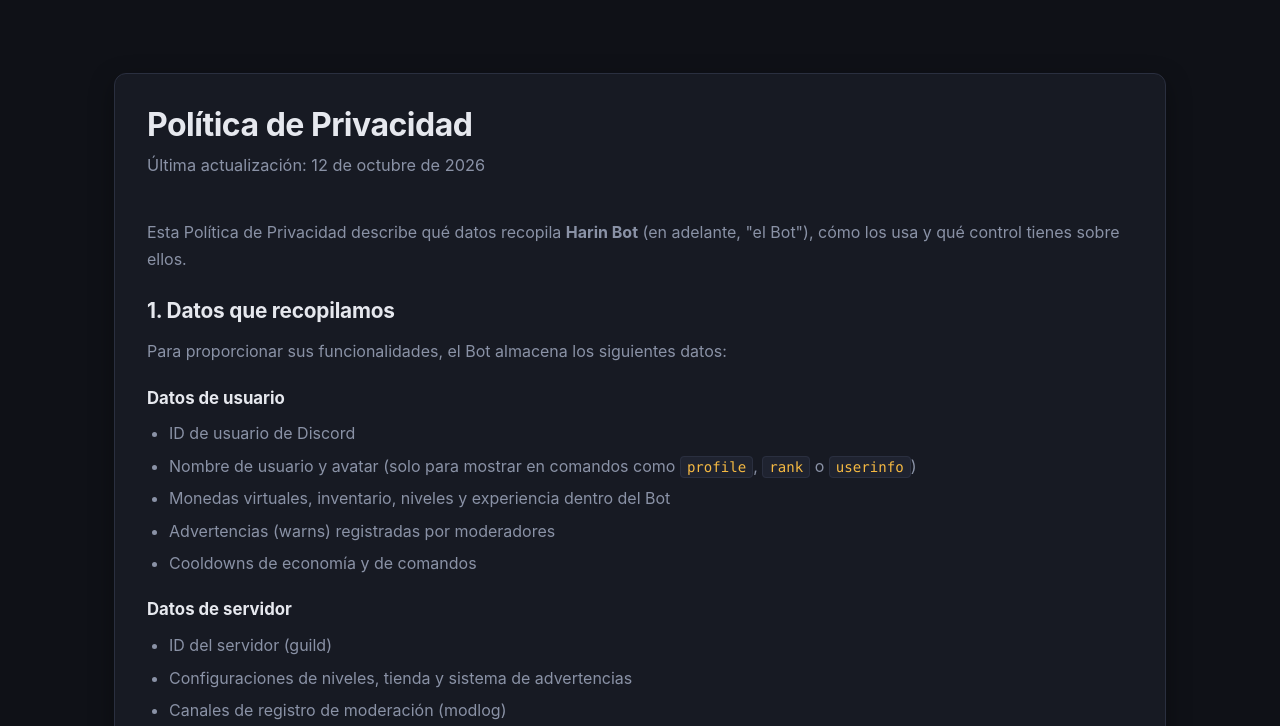
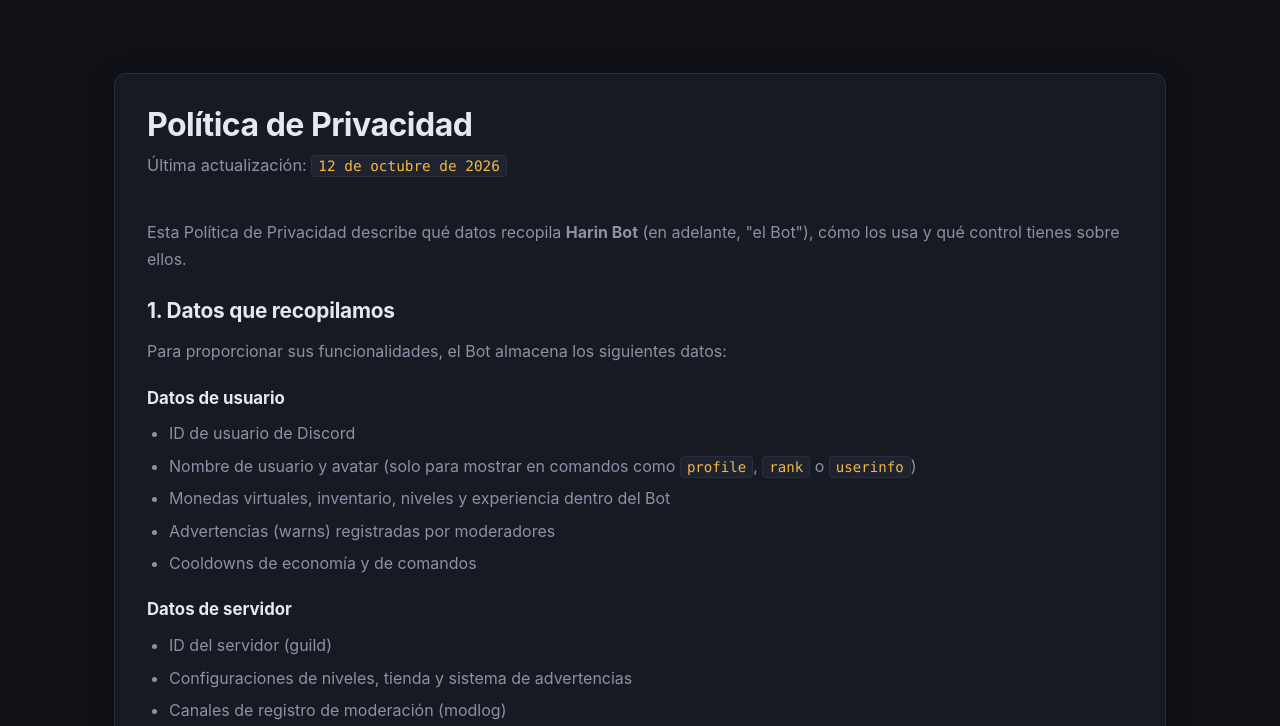
Before and after one commit to estrellastudios-dev/estrellastudios-dev.github.io, a plain HTML site: page bots/harin/privacy.html in a window 1280 px wide. Shown: the part 68-794 px from the top of the page. Drawn offline with Linux system fonts and the light colour scheme.

Commit message:
Update privacy.html

```diff
--- a/bots/harin/privacy.html
+++ b/bots/harin/privacy.html
@@ -29,7 +29,7 @@
     <main class="container section">
         <article class="card">
             <h1>Política de Privacidad</h1>
-            <p class="section-subtitle">Última actualización: 12 de octubre de 2026</p>
+            <p class="section-subtitle">Última actualización: <code>12 de octubre de 2026</code></p>
 
             <p>
                 Esta Política de Privacidad describe qué datos recopila <strong>Harin Bot</strong>
```
